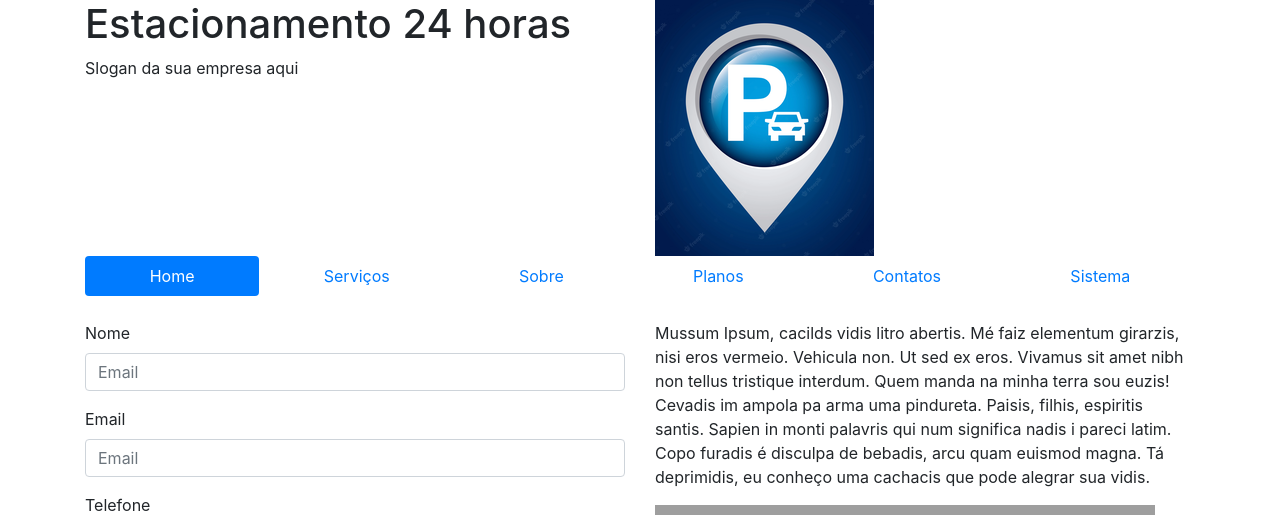
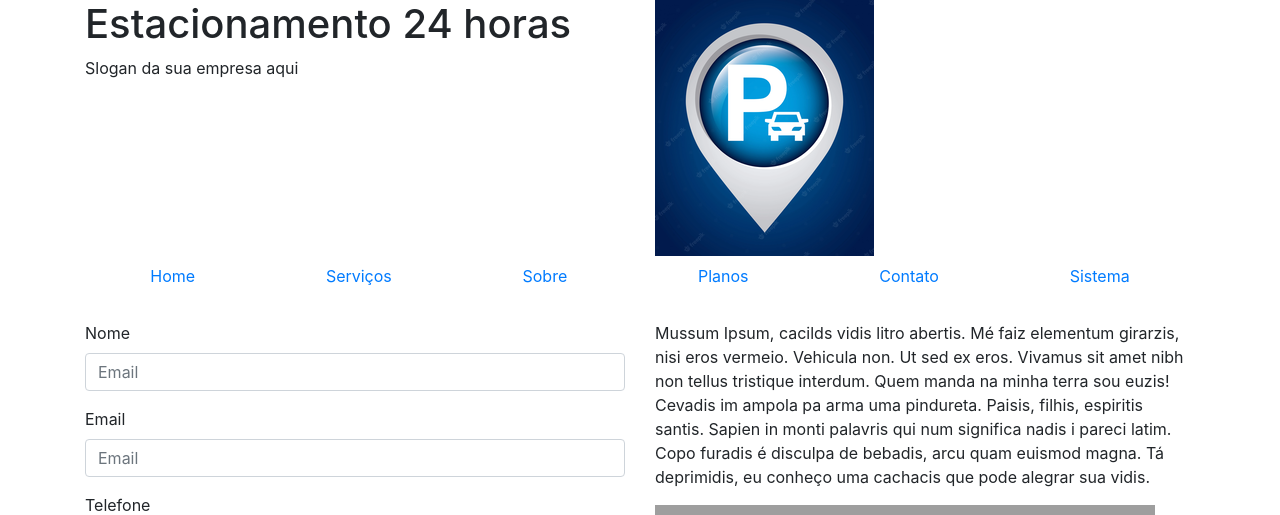
Before and after one commit to juliano1254/estacionamento, a Django app: page /contato/ in a window 1280 px wide. Shown: the top 515 px of the page. Run offline with Django 4.2, Linux system fonts and the light colour scheme; some libraries are stand-ins or nearby versions; grey boxes are pictures that could not be loaded.

Commit message:
Terminei aula 223.

```diff
--- a/website/static/css/style.css
+++ b/website/static/css/style.css
@@ -6,7 +6,3 @@
 .row-space {
     margin-top: 25px;
 }
-
-.button-space {
-    margin-top: 25px;
-}
--- a/website/templates/website/contato.html
+++ b/website/templates/website/contato.html
@@ -4,29 +4,30 @@
 {% block main %}
 <div class="row row-space">
     <div class="col-6">
-        <form>
+        <form method="POST">
+            {% csrf_token %}
             <div class="form-row">
                 <div class="form-group col-md-12">
                         <label for="inputNome">Nome</label>
-                        <input type="text" class="form-control" id="inputNome" placeholder="Email">
+                        <input type="text" class="form-control" id="inputNome" placeholder="Email" name="email">
                 </div>
             </div>
             <div class="form-row">
                 <div class="form-group col-md-12">
                         <label for="inputEmail">Email</label>
-                        <input type="email" class="form-control" id="inputEmail" placeholder="Email">
+                        <input type="email" class="form-control" id="inputEmail" placeholder="Email" name="nome">
                 </div>
             </div>
             <div class="form-row">
                 <div class="form-group col-md-6">
                     <label class="form-label" for="telefone">Telefone</label>
-                    <input type="tel" id="telefone" class="form-control" maxlength="15" onkeyup="handlePhone(event)" required placeholder="(xx) xxxxx-xxxx">
+                    <input type="tel" id="telefone" class="form-control" maxlength="15" onkeyup="handlePhone(event)" placeholder="(xx) xxxxx-xxxx" name="telefone" required>
                 </div>
             </div>
             <div class="form-row">
                 <div class="form-group col-md-12">
                     <label for="exampleFormControlTextarea1">Digite sua mensagem</label>
-                    <textarea class="form-control" id="exampleFormControlTextarea1" rows="5"></textarea>
+                    <textarea class="form-control" id="exampleFormControlTextarea1" rows="5" name="mensagem"></textarea>
                 </div>
             </div>
             <button type="submit" class="btn btn-primary">Enviar</button>
--- a/website/templates/website/footer.html
+++ b/website/templates/website/footer.html
@@ -2,16 +2,13 @@
     <div class="col-3">
         <ul class="nav flex-column">
             <li class="nav-item">
-                <a class="nav-link active" href="#">Active</a>
+                <a class="nav-link active" href="{% url 'website_sobre' %}">Sobre</a>
             </li>
             <li class="nav-item">
-                <a class="nav-link" href="#">Link</a>
+                <a class="nav-link" href="{% url 'website_servicos' %}">Serviços</a>
             </li>
             <li class="nav-item">
-                <a class="nav-link" href="#">Link</a>
-            </li>
-            <li class="nav-item">
-                <a class="nav-link disabled" href="#">Disabled</a>
+                <a class="nav-link" href="{% url 'website_contato' %}">Contato</a>
             </li>
         </ul>
     </div>
--- a/website/templates/website/menu.html
+++ b/website/templates/website/menu.html
@@ -2,7 +2,7 @@
     <div class="col-12">
         <ul class="nav nav-pills nav-fill">
             <li class="nav-item">
-              <a class="nav-link active" href="{% url 'website_home' %}">Home</a>
+              <a class="nav-link" href="{% url 'website_home' %}">Home</a>
             </li>
             <li class="nav-item">
               <a class="nav-link" href="{% url 'website_servicos' %}">Serviços</a>
@@ -14,7 +14,7 @@
               <a class="nav-link" href="{% url 'website_planos' %}">Planos</a>
             </li>
             <li class="nav-item">
-                <a class="nav-link" href="{% url 'website_contato' %}">Contatos</a>
+                <a class="nav-link" href="{% url 'website_contato' %}">Contato</a>
             </li>
             <li class="nav-item">
                 <a class="nav-link" href="{% url 'core_home' %}">Sistema</a>
--- a/website/views.py
+++ b/website/views.py
@@ -7,6 +7,12 @@ def servicos(request):
     return render(request, 'website/servicos.html')
 
 def contato(request):
+    #import pdb; pdb.set_trace()
+    contato = {}
+    contato['nome'] = request.POST.get('nome')
+    contato['email'] = request.POST.get('email')
+    contato['telefone'] = request.POST.get('telefone')
+    contato['mensagem'] = request.POST.get('mensagem')
     return render(request, 'website/contato.html')
 
 def sobre(request):
```
